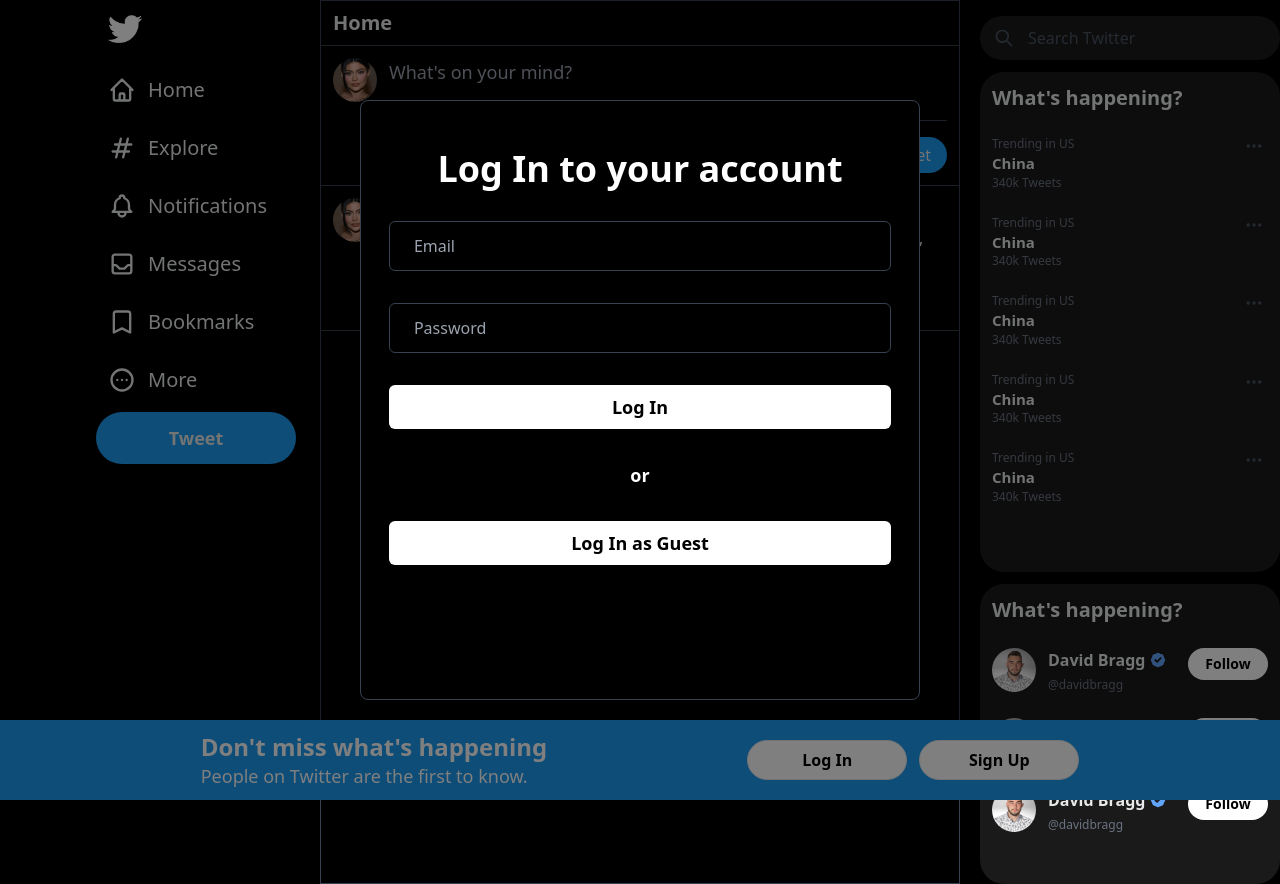
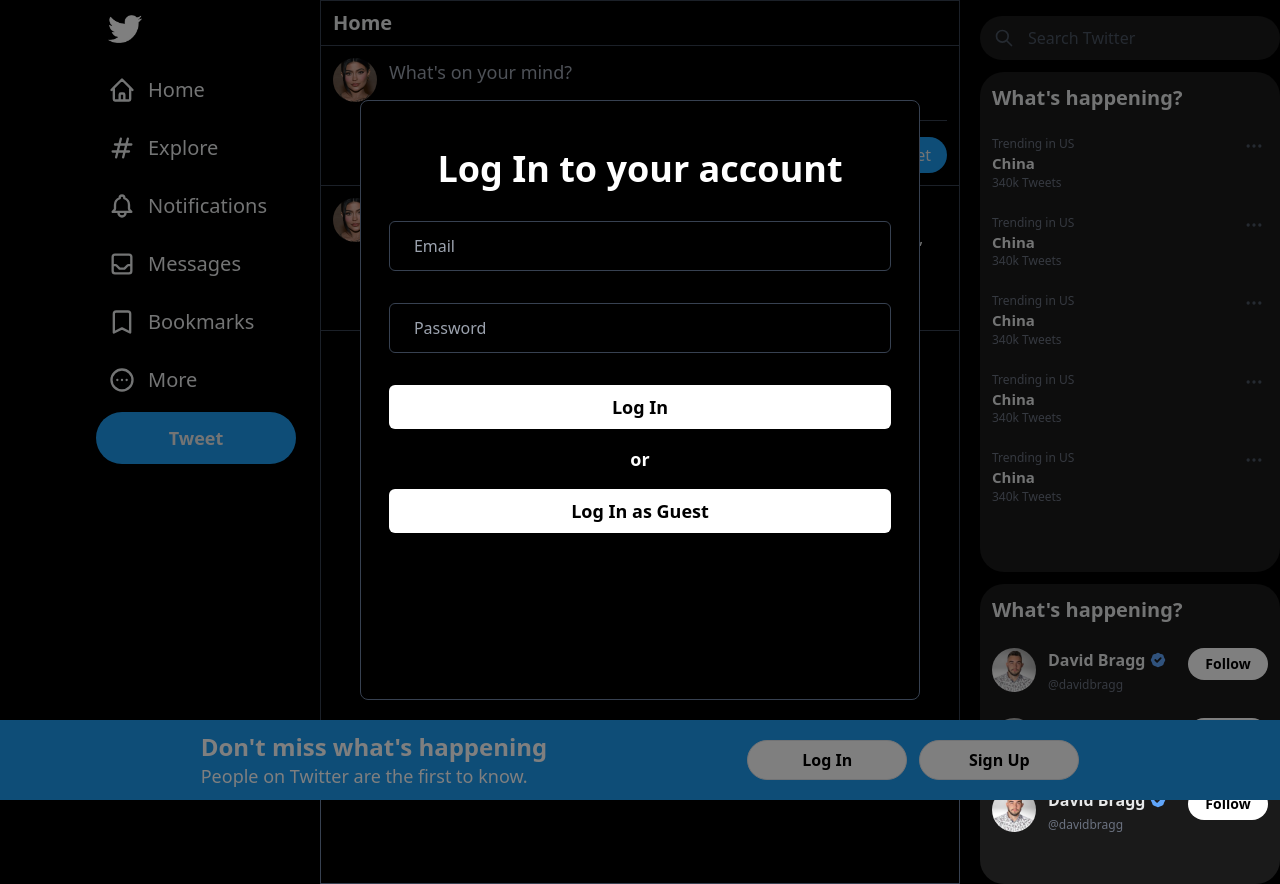
Before and after one commit to samgable27/twitter-clone, a Next.js app: page / in a window 1280 px wide. Both pictures are taken after a click on the button "Log In". Built offline with nearby package versions, Linux system fonts and the light colour scheme.

Commit message:
frontend complete, working on backend/functionalities

```diff
--- a/src/components/modal/Login.tsx
+++ b/src/components/modal/Login.tsx
@@ -41,8 +41,8 @@
             <button className="bg-white text-black w-full font-bold text-lg p-2 mt-8 rounded-md">
               Log In
             </button>
-            <h1 className="text-center mt-8 font-bold text-lg">or</h1>
-            <button className="bg-white text-black w-full font-bold text-lg p-2 rounded-md mt-8">
+            <h1 className="text-center mt-4 font-bold text-lg">or</h1>
+            <button className="bg-white text-black w-full font-bold text-lg p-2 rounded-md mt-4">
               Log In as Guest
             </button>
           </div>
```
